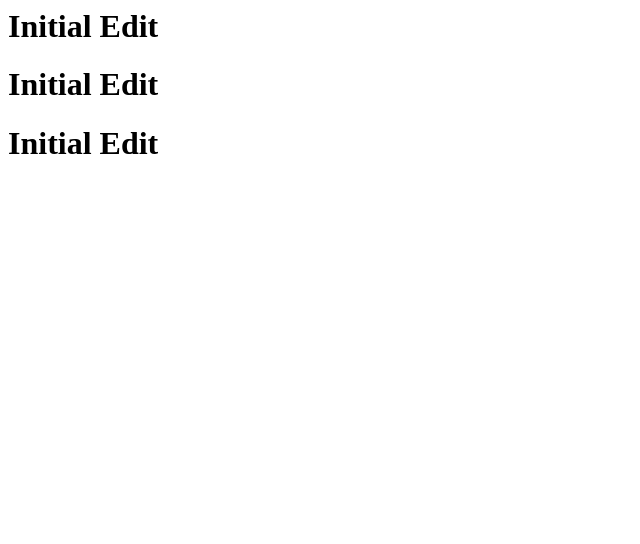
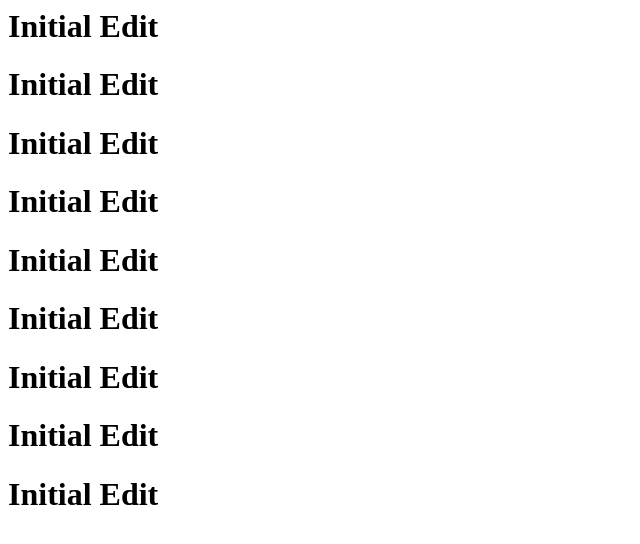
Before and after one commit to AswinRaaj23/git-tutorials, a plain HTML site: page index.html in a window 1280 px wide. Shown: the whole page, without its empty margins (0-640 px from the left). Drawn offline with Linux system fonts and the light colour scheme.

Commit message:
Commited lastly to check about diff

```diff
--- a/index.html
+++ b/index.html
@@ -2,3 +2,8 @@
 
 <h1>Initial Edit</h2>
 <h1>Initial Edit</h2>
+<h1>Initial Edit</h2><h1>Initial Edit</h2>
+<h1>Initial Edit</h2>
+<h1>Initial Edit</h2>
+<h1>Initial Edit</h2>
+<h1>Initial Edit</h2>
```
